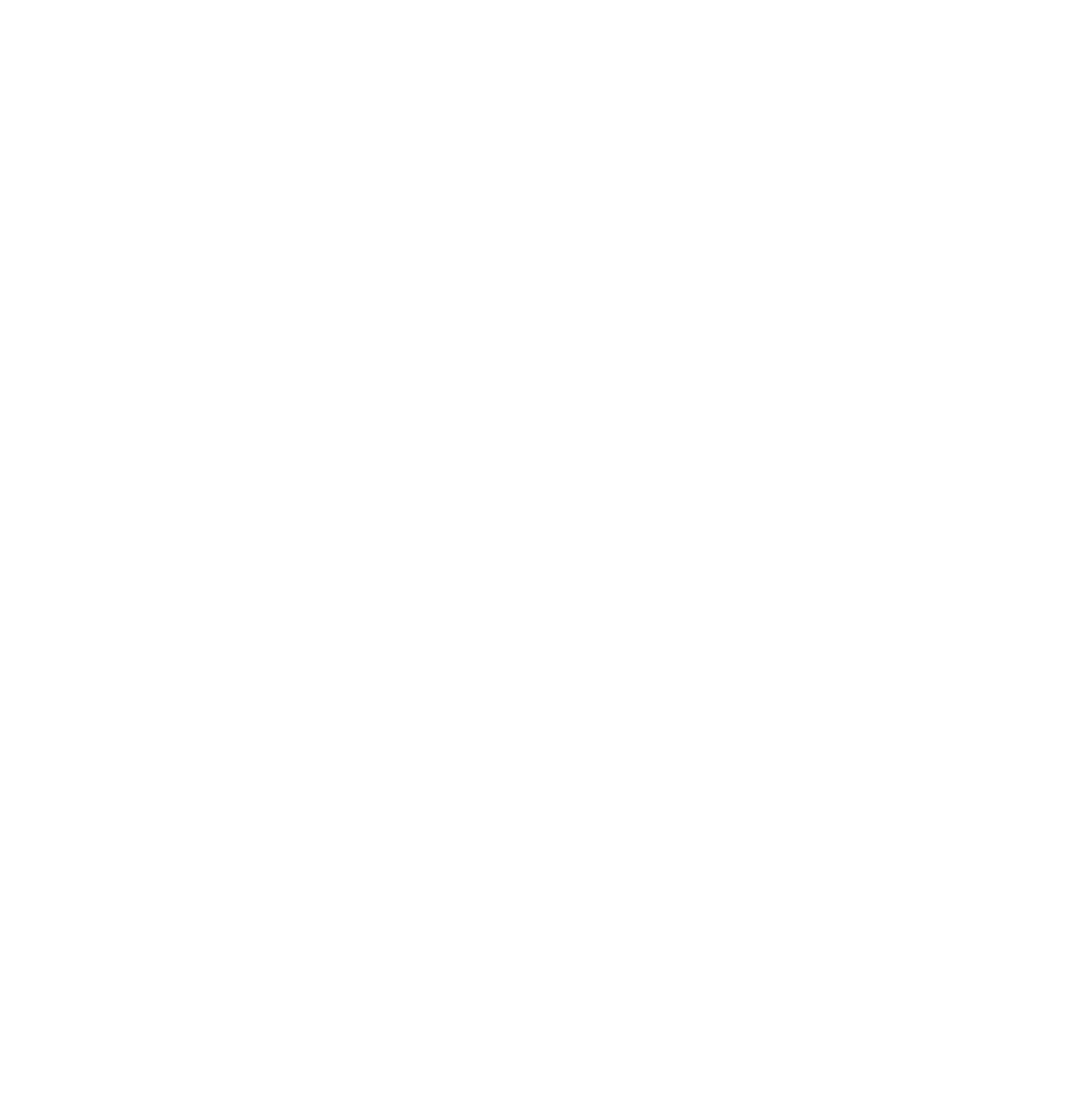
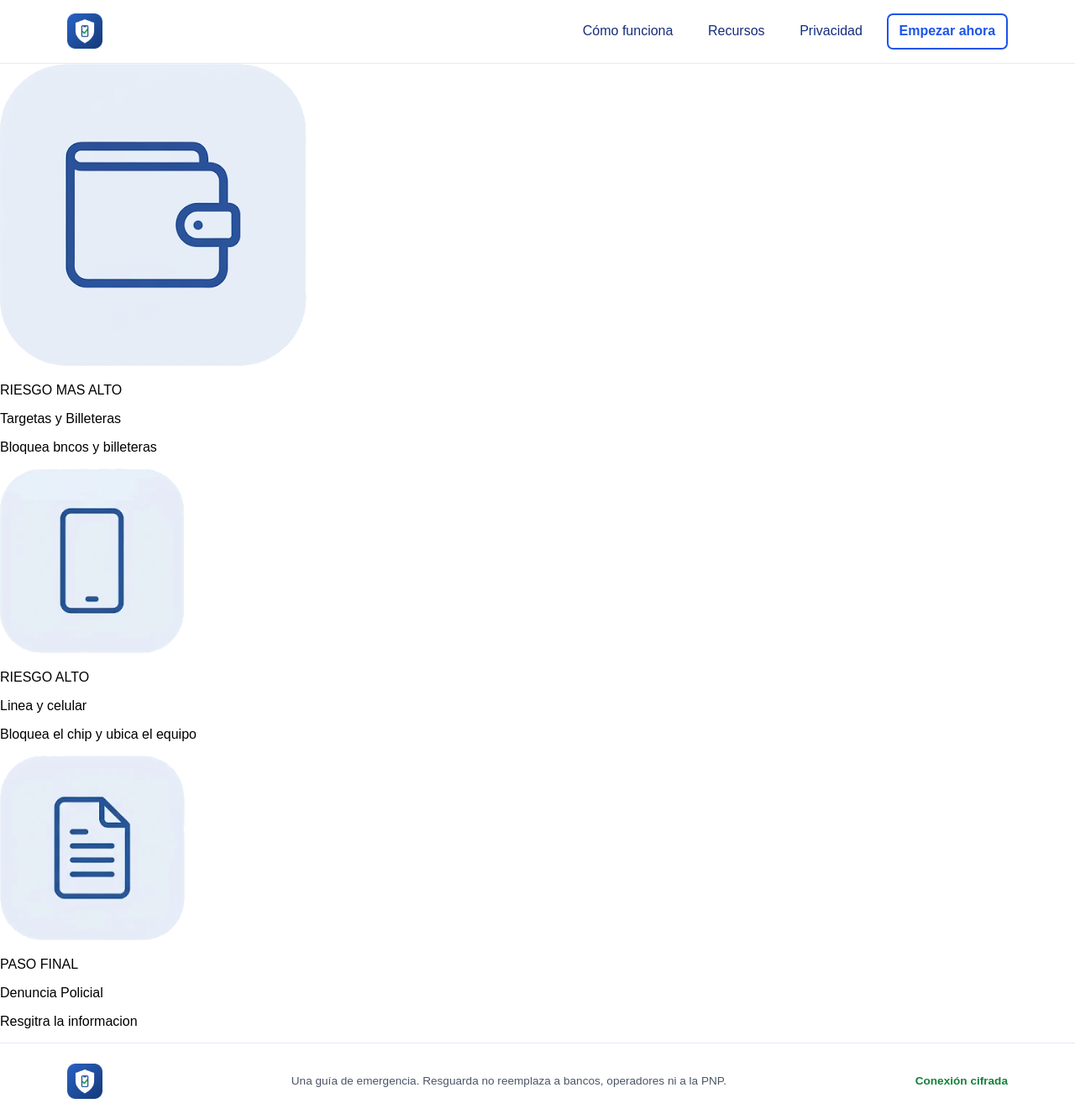
Before and after one commit to Hans-WM/Resguarda_Landing, a plain HTML site: page pages/plan.html in a window 1280 px wide. Shown: the whole page at 84% size. Before the commit the page ends 800 px from the top, so only its background shows below. Drawn offline with Linux system fonts and the light colour scheme.

Commit message:
iconos y nueva pag
hace falta una conexion con la pagina informacion

```diff
--- a/js/main.js
+++ b/js/main.js
@@ -4,3 +4,9 @@ function emergencia(){
 function volver(){
     window.location.href="../index.html";
 }
+function planificacion(){
+    window.location.href="plan.html";
+}
+function info(){
+    window.location.href="informacion.html";
+}
--- /dev/null
+++ b/pages/informacion.html
@@ -0,0 +1,54 @@
+<!DOCTYPE html>
+<html lang="en">
+<head>
+    <meta charset="UTF-8">
+    <meta name="viewport" content="width=device-width, initial-scale=1.0">
+    <title>Document</title>
+    <link rel="stylesheet" href="../css/styles.css">
+</head>
+<body>
+    <header class="cabecera">
+        <div class="contenedor barra">
+            <a class="marca" onclick="volver()">
+                <img src="../assets/icons/icono1.png" alt="Resguarda" width="42" height="42" />
+            </a>
+
+            <nav aria-label="Navegación principal">
+                <ul class="menu">
+                    <li><a href="#como-funciona">Cómo funciona</a></li>
+                    <li><a href="#recursos">Recursos</a></li>
+                    <li><a href="#privacidad">Privacidad</a></li>
+                    <li><a class="boton-borde" href="#empezar">Empezar ahora</a></li>
+                </ul>
+            </nav>
+        </div>
+    </header>
+    <p>CENTRO DE AYUDA</p>
+    <h1>Informacion clara para actuar</h1>
+    <p>Guias breves y canales oficiales. Nunca te pediremos constraseño o un codigo</p>
+    <img src="../assets/icons/icono_lupa.png" alt="Resguarda" width="42" height="42" />
+    <p>Encontrar mi IMEI</p>
+    <p>Enecuentra numeros verificados de bancos, operadores y canales de la Policia Nacional</p>
+    <img src="../assets/icons/icono_telefono.png" alt="Resguarda" width="42" height="42" />
+    <p>Directorio oficial</p>
+    <p>Revisalo en la caja del equipo, la boleta de compra o la cuenta de GOOgle o Apple vicnulada</p>
+    <img src="../assets/icons/icono_escudo.png" alt="Resguarda" width="42" height="42" />
+    <p>Estoy prestando mi celular</p>
+    <p>Resguarda no instala nada, no accede a tus contactos y borra la sesion al terminar</p>
+    <img src="../assets/icons/icono_persona.png" alt="Resguarda" width="42" height="42" />
+    <p>Soy contacto de confianza</p>
+    <p>Aprende que puedes hacer por la afectada sin pedirle claves ni codigos</p>
+    <footer class="pie">
+        <div class="contenedor barra">
+            <a class="marca" href="index.html">
+            <img src="../assets/icons/icono1.png" alt="" width="42" height="42" />
+            </a>
+
+            <p class="aviso">Una guía de emergencia. Resguarda no reemplaza a bancos, operadores ni a la PNP.</p>
+
+            <p class="seguro">Conexión cifrada</p>
+        </div>
+    </footer>
+<script src="../js/main.js"></script>
+</body>
+</html>
--- a/pages/plan.html
+++ b/pages/plan.html
@@ -0,0 +1,53 @@
+<!DOCTYPE html>
+<html lang="en">
+<head>
+    <meta charset="UTF-8">
+    <meta name="viewport" content="width=device-width, initial-scale=1.0">
+    <title>Document</title>
+    <link rel="stylesheet" href="../css/styles.css">
+</head>
+<body>
+    <header class="cabecera">
+        <div class="contenedor barra">
+            <a class="marca" onclick="volver()">
+                <img src="../assets/icons/icono1.png" alt="Resguarda" width="42" height="42" />
+            </a>
+
+            <nav aria-label="Navegación principal">
+                <ul class="menu">
+                    <li><a href="#como-funciona">Cómo funciona</a></li>
+                    <li><a href="#recursos">Recursos</a></li>
+                    <li><a href="#privacidad">Privacidad</a></li>
+                    <li><a class="boton-borde" href="#empezar">Empezar ahora</a></li>
+                </ul>
+            </nav>
+        </div>
+    </header>
+    <div>
+        <img src="../assets/icons/icon_mon.png">
+        <p>RIESGO MAS ALTO</p>
+        <p>Targetas y Billeteras</p>
+        <p>Bloquea bncos y billeteras</p>
+        <img src="../assets/icons/icon_cel.png">
+        <p>RIESGO ALTO</p>
+        <p>Linea y celular</p>
+        <p>Bloquea el chip y ubica el equipo</p>
+        <img src ="../assets/icons/icon_doc.png">
+        <p>PASO FINAL</p>
+        <p>Denuncia Policial</p>
+        <p>Resgitra la informacion</p>
+    </div>
+    <footer class="pie">
+        <div class="contenedor barra">
+            <a class="marca" href="index.html">
+            <img src="../assets/icons/icono1.png" alt="" width="42" height="42" />
+            </a>
+
+            <p class="aviso">Una guía de emergencia. Resguarda no reemplaza a bancos, operadores ni a la PNP.</p>
+
+            <p class="seguro">Conexión cifrada</p>
+        </div>
+    </footer>
+<script src="../js/main.js"></script>
+</body>
+</html>
```
Also changed, not shown: pages/emergencia.html (+3 -3 lines), assets/icons/icon_cel.png (added), assets/icons/icon_doc.png (added), assets/icons/icon_mon.png (added), assets/icons/icono_escudo.png (added), assets/icons/icono_lupa.png (added), assets/icons/icono_persona.png (added), assets/icons/icono_telefono.png (added).
